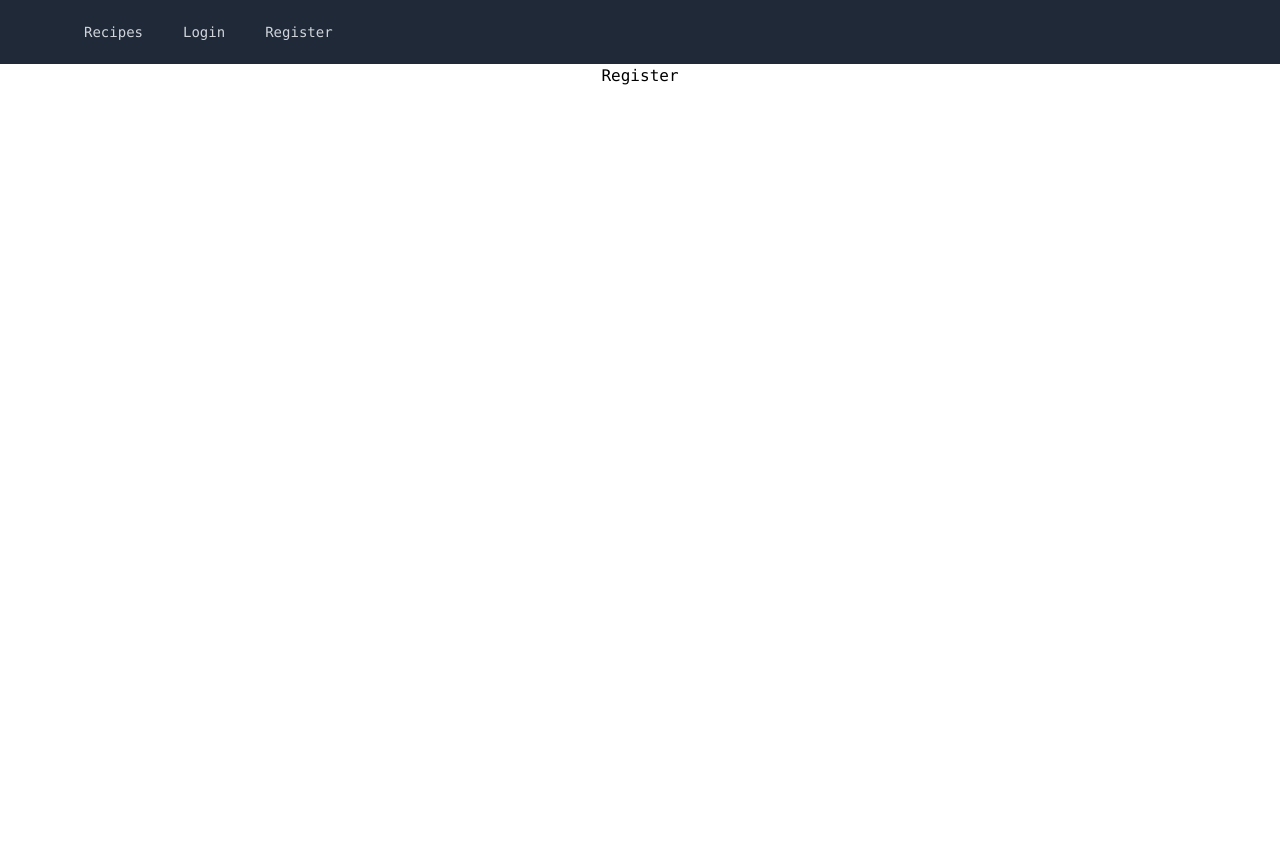
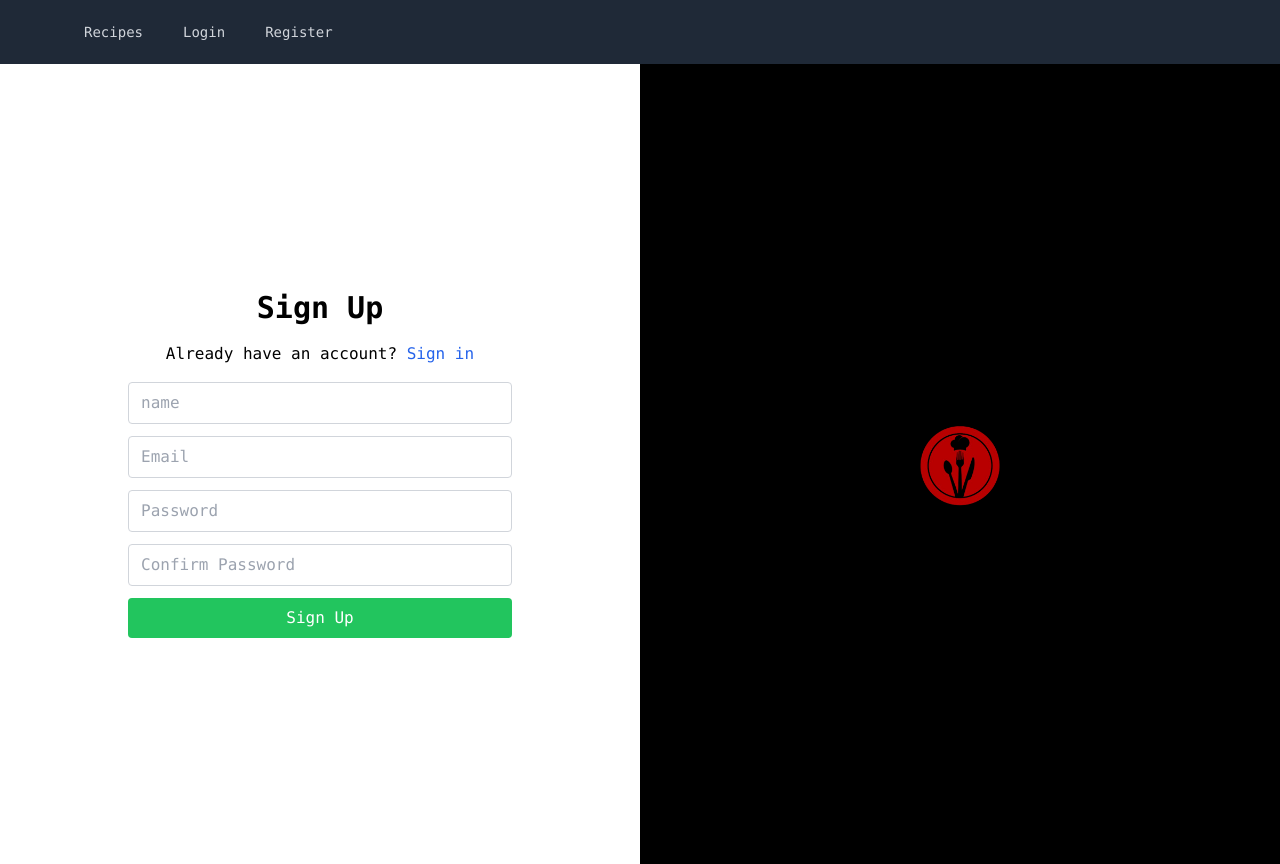
Before and after one commit to khaled07-ag/foodies-frontend, a React (Create React App) app: page /register in a window 1280 px wide. Before the commit the page ends 800 px from the top, so only its background shows below. Built offline with nearby package versions, Linux system fonts and the light colour scheme.

Commit message:
Register Page DONE

```diff
--- a/src/api/auth.js
+++ b/src/api/auth.js
@@ -22,4 +22,13 @@ const login = async (userInfo) => {
   return data;
 };
 
-export { createRecipe, login };
+const register = async (userInfo) => {
+  const formData = new FormData();
+  for (const key in userInfo) formData.append(key, userInfo[key]);
+
+  const { data } = await instance.post("users/signup", formData);
+  storeToken(data.token);
+  return data;
+};
+
+export { createRecipe, login, register };
--- a/src/pages/Register.js
+++ b/src/pages/Register.js
@@ -1,7 +1,128 @@
-import React from "react";
+import React, { useContext, useState } from "react";
+import { useMutation } from "@tanstack/react-query";
+import { register } from "../api/auth";
+import { Link, Navigate, useNavigate } from "react-router-dom";
+import UserContext from "../context/UserContext";
+import logo from "../media/logo.png"; // Add your logo here
 
-const Register = () => {
-  return <div>Register</div>;
+const Registration = () => {
+  const [userInfo, setUserInfo] = useState({
+    name: "",
+    email: "",
+    password: "",
+    confirmPassword: "",
+  });
+  const navigate = useNavigate();
+  const [user, setUser] = useContext(UserContext);
+  const [error, setError] = useState("");
+  const [nameError, setnameError] = useState("");
+
+  const { mutate: handlesignUp } = useMutation({
+    mutationKey: ["Register"],
+    mutationFn: () => register(userInfo),
+    onError: (error) => {
+      if (error.response?.status === 409) {
+        setnameError("name is already taken");
+      } else {
+        setError("Something went wrong. Please try again.");
+      }
+    },
+    onSuccess: () => setUser(true),
+  });
+
+  const handleChange = (e) => {
+    setUserInfo((prev) => ({ ...prev, [e.target.name]: e.target.value }));
+  };
+
+  const handleFormSubmit = (e) => {
+    e.preventDefault();
+    setError("");
+    setnameError("");
+
+    // Front-end validation
+    if (
+      !userInfo.name ||
+      !userInfo.email ||
+      !userInfo.password ||
+      !userInfo.confirmPassword
+    ) {
+      setError("All fields are required");
+      return;
+    }
+
+    if (userInfo.password !== userInfo.confirmPassword) {
+      setError("Passwords do not match");
+      return;
+    }
+
+    handlesignUp();
+  };
+
+  if (user) {
+    return <Navigate to={"/Home"} />;
+  }
+
+  return (
+    <div className="flex h-screen">
+      {/* Left Side */}
+      <div className="w-1/2 bg-white p-8 flex flex-col justify-center items-center">
+        <h1 className="text-3xl font-bold mb-4">Sign Up</h1>
+        <p className="mb-4">
+          Already have an account?{" "}
+          <Link to="/login" className="text-blue-600 hover:underline">
+            Sign in
+          </Link>
+        </p>
+        <form onSubmit={handleFormSubmit} className="w-full max-w-sm">
+          <input
+            type="text"
+            name="name"
+            placeholder="name"
+            onChange={handleChange}
+            className="w-full px-3 py-2 mb-3 border border-gray-300 rounded"
+            required
+          />
+          {nameError && <p className="text-red-500 mb-3">{nameError}</p>}
+          <input
+            type="email"
+            name="email"
+            placeholder="Email"
+            onChange={handleChange}
+            className="w-full px-3 py-2 mb-3 border border-gray-300 rounded"
+            required
+          />
+          <input
+            type="password"
+            name="password"
+            placeholder="Password"
+            onChange={handleChange}
+            className="w-full px-3 py-2 mb-3 border border-gray-300 rounded"
+            required
+          />
+          <input
+            type="password"
+            name="confirmPassword"
+            placeholder="Confirm Password"
+            onChange={handleChange}
+            className="w-full px-3 py-2 mb-3 border border-gray-300 rounded"
+            required
+          />
+          {error && <p className="text-red-500 mb-3">{error}</p>}
+          <button
+            type="submit"
+            className="w-full bg-green-500 text-white py-2 rounded hover:bg-green-600"
+          >
+            Sign Up
+          </button>
+        </form>
+      </div>
+
+      {/* Right Side */}
+      <div className="w-1/2 bg-black flex justify-center items-center">
+        <img src={logo} alt="Logo" className="w-24 h-24" />
+      </div>
+    </div>
+  );
 };
 
-export default Register;
+export default Registration;
```
